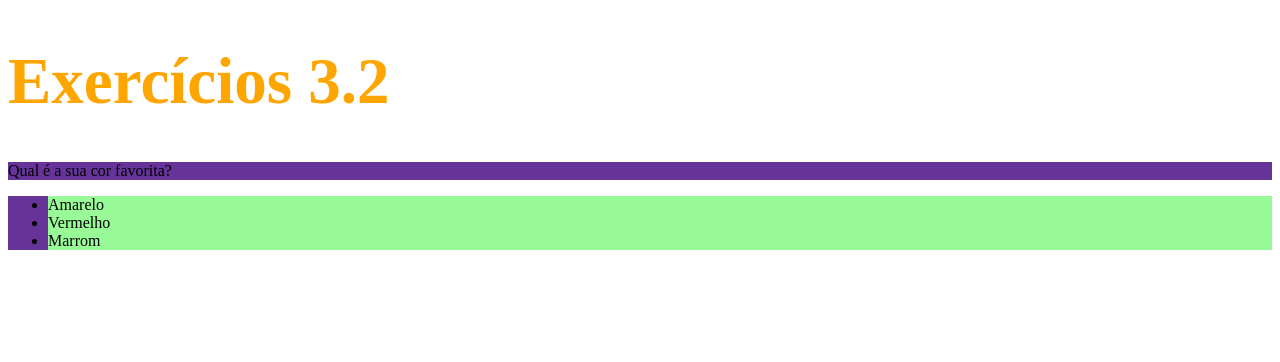
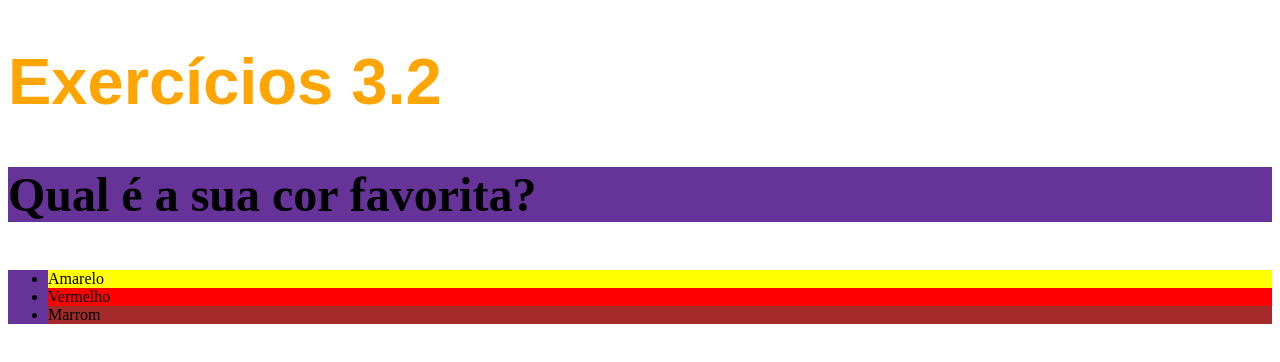
Before and after one commit to eduardoputinatti/trybe-exercicios, a plain HTML site: page bloco_3/dia_2/exercicio3_2_parte_1.html in a window 1280 px wide. Drawn offline with Linux system fonts and the light colour scheme.

Commit message:
inclusao dos exercicios parte 2

```diff
--- a/bloco_3/dia_2/exercicio3_2_parte_1.html
+++ b/bloco_3/dia_2/exercicio3_2_parte_1.html
@@ -7,6 +7,7 @@
         h1 {
             font-size: 65px;
             color: orange;
+            font-family: sans-serif;
         }
         li{
             background-color: palegreen;
@@ -14,7 +15,21 @@
         .classe1 {
             background-color: rebeccapurple;
         }
-
+        p {
+            font-weight: 600;
+            font-size: 3em;
+        }
+        body{
+            font-size: 16px;
+        }
+        #amarelo {
+            background-color: yellow;
+        }
+        #vermelho {
+            background-color: red;
+        }
+        #marrom {
+            background-color: brown;
         }
 
     </style><!DOCTYPE html>
@@ -28,9 +43,9 @@
     <h1>Exercícios 3.2</h1>
     <p class="classe1">Qual é a sua cor favorita?</p>
     <ul class="classe1">
-      <li>Amarelo</li>
-      <li>Vermelho</li>
-      <li>Marrom</li>
+      <li id="amarelo">Amarelo</li>
+      <li id="vermelho">Vermelho</li>
+      <li id="marrom">Marrom</li>
     </ul>
 
     <!-- Exercícios
```
